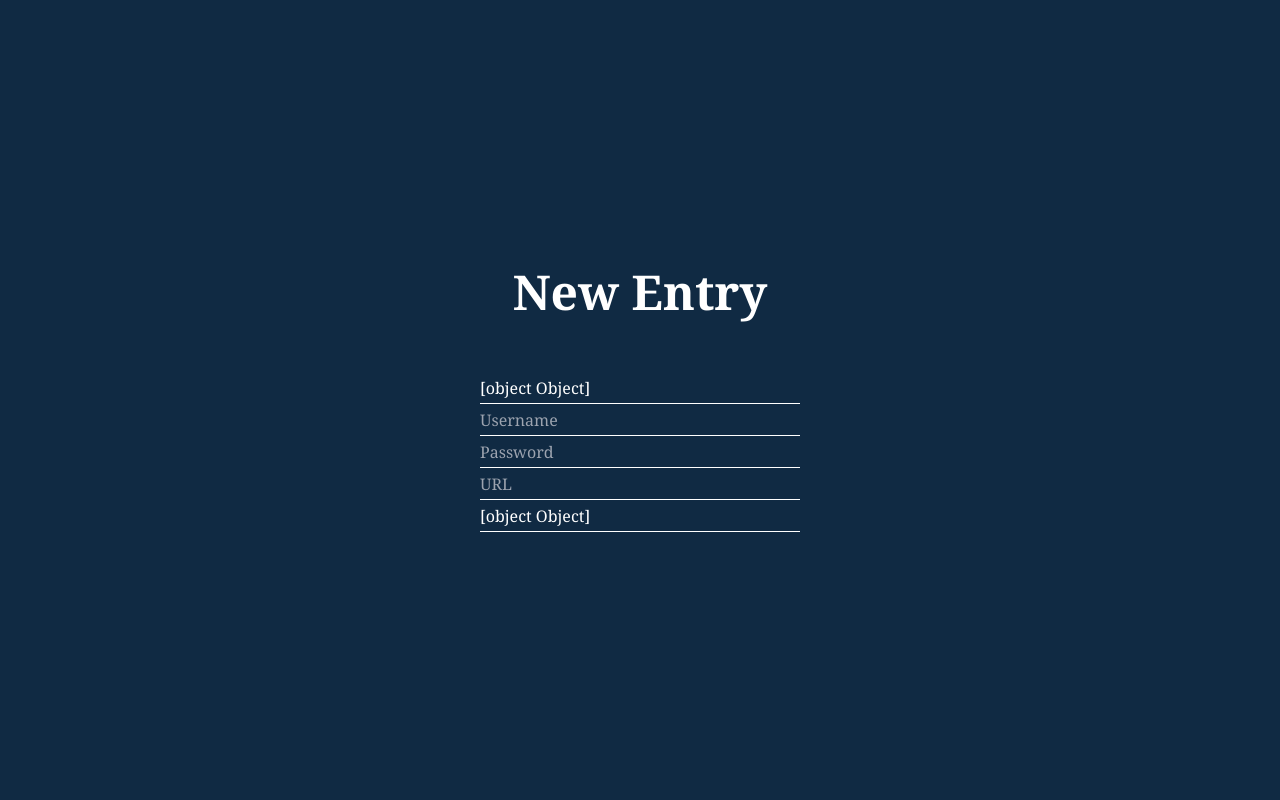
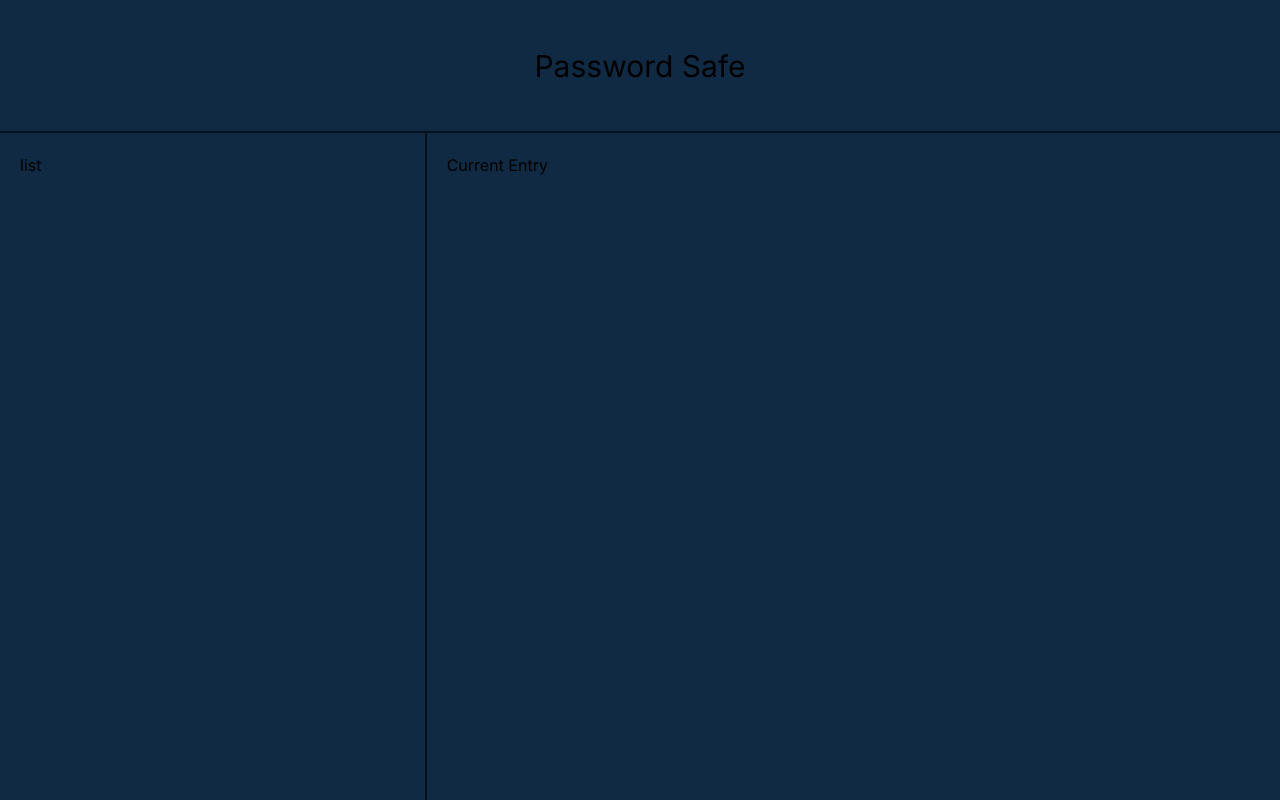
Before and after one commit to AelElliotBanyard/password_safe, a Next.js app in the folder nextapp/: page /EntryOverview in a window 1280 px wide. Built offline with nearby package versions, Linux system fonts and the light colour scheme.

Commit message:
passwords overview done

```diff
--- a/nextapp/package.json
+++ b/nextapp/package.json
@@ -9,9 +9,10 @@
     "lint": "next lint"
   },
   "dependencies": {
+    "next": "14.0.1",
     "react": "^18",
     "react-dom": "^18",
-    "next": "14.0.1"
+    "tailwind-scrollbar": "^3.0.5"
   },
   "devDependencies": {
     "autoprefixer": "^10.0.1",
--- a/nextapp/src/app/EntryOverview/page.jsx
+++ b/nextapp/src/app/EntryOverview/page.jsx
@@ -1,11 +1,15 @@
 'use client';
 import React from 'react'
-import Entry from '../components/Entry'
+import NewEntry from '../components/NewEntry'
 
 const page = () => {
   return (
-    <div>
-      <Entry />
+    <div className='flex flex-col w-screen h-screen'>
+      <p className='w-full h-1/6 text-3xl border-b-2 border-b-[#07111B] flex justify-center items-center '>Password Safe</p>
+      <div className='flex flex-row w-full h-5/6 '>
+        <div className='flex flex-col gap-2 w-1/3 overflow-y-scroll h-full scrollbar scrollbar-track-transparent scrollbar-thumb-white border-r-2 border-r-[#07111B] p-5 '>list</div>
+        <div className='overflow-hidden w-2/3 h-full p-5'>Current Entry</div>
+      </div>
     </div>
   )
 }
--- a/nextapp/src/app/components/Entry.jsx
+++ b/nextapp/src/app/components/NewEntry.jsx
@@ -2,7 +2,7 @@
 import React from "react";
 import Input from "./Input";
 
-const Entry = (title, descirption, username, password, url, onChange) => {
+const NewEntry = (title, descirption, username, password, url, onChange) => {
   return (
     <div className="flex flex-col gap-14 min-h-screen items-center justify-center w-full font-serif">
       <p className="text-5xl text-white font-bold font-serif">New Entry</p>
@@ -39,4 +39,4 @@ const Entry = (title, descirption, username, password, url, onChange) => {
   );
 };
 
-export default Entry;
+export default NewEntry;
--- a/nextapp/tailwind.config.js
+++ b/nextapp/tailwind.config.js
@@ -45,5 +45,7 @@ module.exports = {
       },
     },
   },
-  plugins: [],
+  plugins: [
+    require('tailwind-scrollbar'),
+  ],
 };
```
Also changed, not shown: 1 other file (tests, documents, lock files or other folders).
